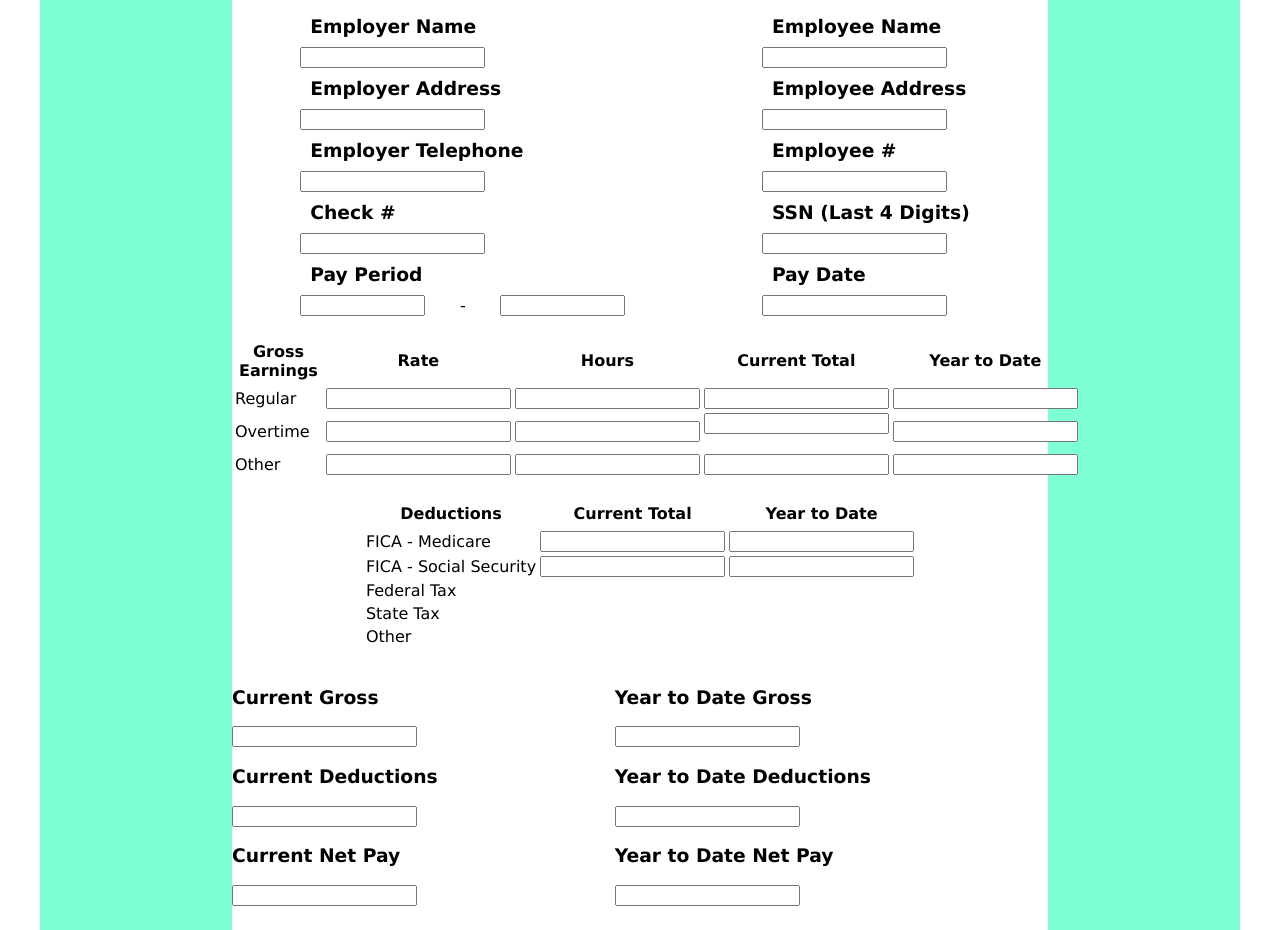
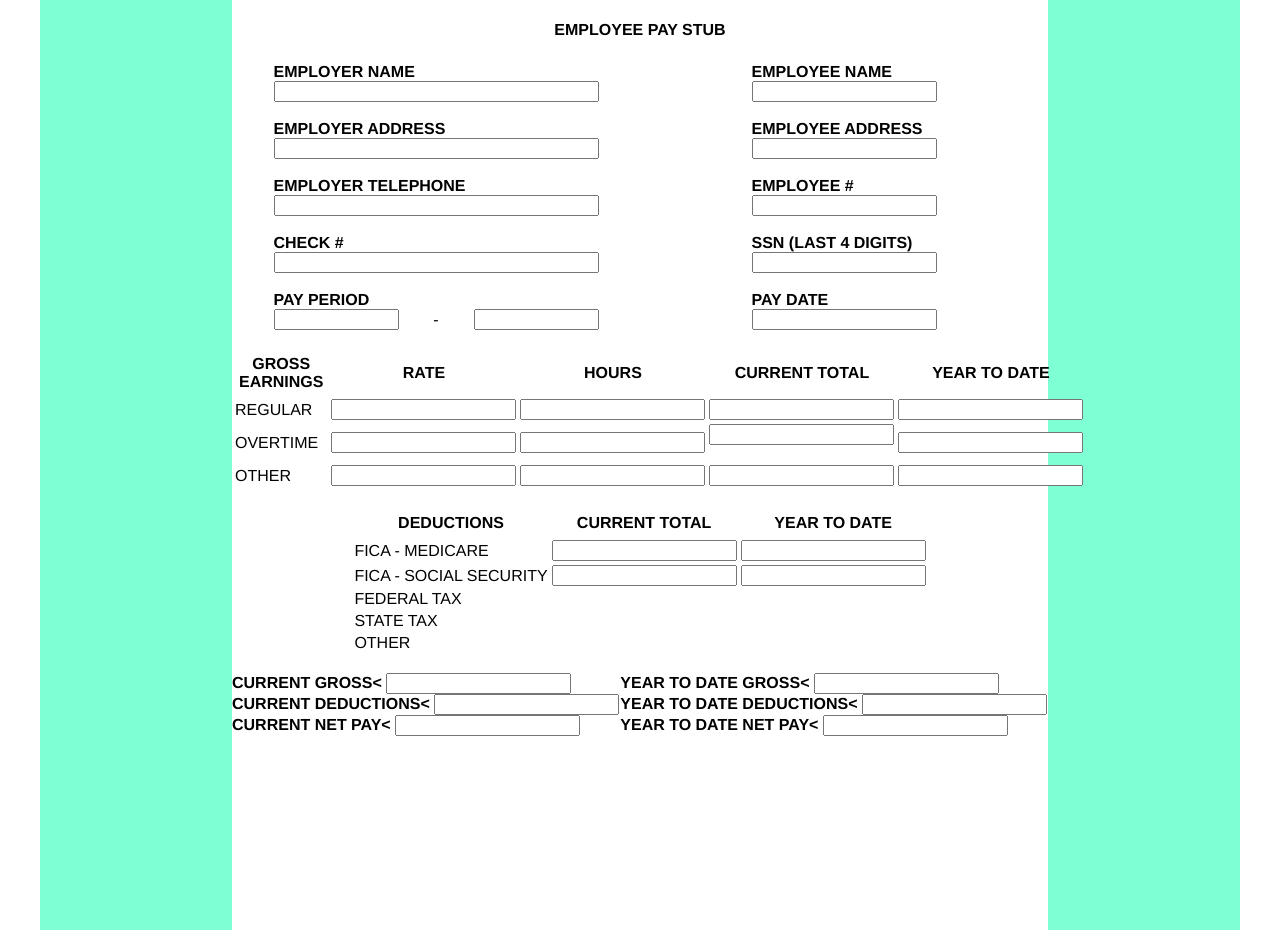
Before and after one commit to hokole/payroll-pdf-generator-using-jspdf, a plain HTML site: page index.html in a window 1280 px wide. Shown: the part 136-1066 px from the top of the page. Drawn offline with nearby package versions, Linux system fonts and the light colour scheme.

Commit message:
Updated CSS

```diff
--- a/index.html
+++ b/index.html
@@ -30,27 +30,27 @@
                 <div class="heading">
                     <div class="employer">
                         <label for="employername">
-                            <h3>Employer Name</h3>
+                            Employer Name
                         </label>
                         <input type="text" id="employername" name="employername">
                         <br>
                         <label for="employeraddress">
-                            <h3>Employer Address</h3>
+                            Employer Address
                         </label>
                         <input type="text" id="employeraddress" name="employeraddress">
                         <br>
                         <label for="employername">
-                            <h3>Employer Telephone</h3>
+                            Employer Telephone
                         </label>
                         <input type="text" id="employertelephone" name="employertelephone">
                         <br>
                         <label for="employername">
-                            <h3>Check #</h3>
+                            Check #
                         </label>
                         <input type="text" id="check#" name="check#">
                         <br>
                         <label for="employername">
-                            <h3>Pay Period</h3>
+                            Pay Period
                         </label>
                         <div class="payperiod">
                             <input type="text" id="payperiod1" name="payperiod1">
@@ -60,30 +60,35 @@
 
                     </div>
                     <div class="employee">
+                        <div class="PI">
                         <label for="employeename">
-                            <h3>Employee Name</h3>
+                            Employee Name
                         </label>
-                        <input type="text" id="employeename" name="employeename">
+                        <input type="text" id="employeename" name="employeename"></div>
                         <br>
+                        <div class="PI">
                         <label for="employeraddress">
-                            <h3>Employee Address</h3>
+                            Employee Address
                         </label>
-                        <input type="text" id="employeeaddress" name="employeeaddress">
+                        <input type="text" id="employeeaddress" name="employeeaddress"></div>
                         <br>
+                        <div class="PI">
                         <label for="employername">
-                            <h3>Employee #</h3>
+                            Employee #
                         </label>
-                        <input type="text" id="employee#" name="employee#">
+                        <input type="text" id="employee#" name="employee#"></div>
                         <br>
+                        <div class="PI">
                         <label for="employername">
-                            <h3>SSN (Last 4 Digits)</h3>
+                            SSN (Last 4 Digits)
                         </label>
-                        <input type="text" id="ssn" name="ssn">
+                        <input type="text" id="ssn" name="ssn"></div>
                         <br>
+                        <div class="PI">
                         <label for="employername">
-                            <h3>Pay Date</h3>
+                            Pay Date
                         </label>
-                        <input type="text" id="paydate" name="paydate">
+                        <input type="text" id="paydate" name="paydate"></div>
                     </div>
                 </div>
                 <br>
@@ -119,7 +124,8 @@
                             <input type="text" id="overthours" name="hours">
                         </td>
                         <td>
-                            <input type="text" id="overtcurrentTotal" name="overtcurrentTotal">                            <p id="overtcurrentTotal"></p>
+                            <input type="text" id="overtcurrentTotal" name="overtcurrentTotal">
+                            <p id="overtcurrentTotal"></p>
                         </td>
                         <td>
                             <input type="text" id="overtyeartodate" name="overtyeartodate">
@@ -202,34 +208,34 @@
                 <div class="bottom">
                     <div class="current">
                         <label for="currentgross">
-                            <h3>Current Gross</h3>
+                            Current Gross<
                         </label>
                         <input type="text" id="currentgross" name="currentgross">
                         <br>
                         <label for="currentded">
-                            <h3>Current Deductions</h3>
+                            Current Deductions<
                         </label>
                         <input type="text" id="currentded" name="currentded">
                         <br>
                         <label for="currentnp">
-                            <h3>Current Net Pay</h3>
+                            Current Net Pay<
                         </label>
                         <input type="text" id="currentnp" name="currentnp">
 
                     </div>
                     <div class="ytd">
                         <label for="ytdgross">
-                            <h3>Year to Date Gross</h3>
+                            Year to Date Gross<
                         </label>
                         <input type="text" id="ytdgross" name="ytdgross">
                         <br>
                         <label for="ytdded">
-                            <h3>Year to Date Deductions</h3>
+                            Year to Date Deductions<
                         </label>
                         <input type="text" id="ytdded" name="ytdded">
                         <br>
                         <label for="ytdnp">
-                            <h3>Year to Date Net Pay</h3>
+                            Year to Date Net Pay<
                         </label>
                         <input type="text" id="ytdnp" name="ytdnp">
                     </div>
--- a/style.css
+++ b/style.css
@@ -1,7 +1,8 @@
 body {
     margin: 20px;
     padding: 20px;
-    font-family: Verdana, Geneva, Tahoma, sans-serif;
+    font-family: Helvetica, Verdana, Geneva, Tahoma, sans-serif;
+    text-transform: uppercase;
 }
 
 .container {
@@ -11,7 +12,8 @@ body {
 
 .heading {
     display: grid;
-    grid-template-columns: auto auto;
+
+    grid-template-columns: 4.25in 4.25in;
     grid-template-rows: auto;
 }
 
@@ -37,6 +39,7 @@ th {
 .heading h3 {
     padding: 5px;
     margin: 5px;
+
 }
 
 .employer {
@@ -63,3 +66,29 @@ table {
     grid-template-columns: auto auto;
     grid-template-rows: auto;
 }
+
+h1 {
+    margin: auto;
+    text-align: center;
+    font-size: 16px;
+    padding-top: 1in;
+    padding-bottom: 0.25in;
+}
+
+label {
+    padding: 0;
+    margin: 0;
+    font-weight: bold;
+}
+
+.PI {
+    display: flex;
+    flex-direction: column;
+    flex-wrap: wrap;
+}
+
+.employer {
+    display: flex;
+    flex-direction: column;
+    flex-wrap: wrap;
+}
```
